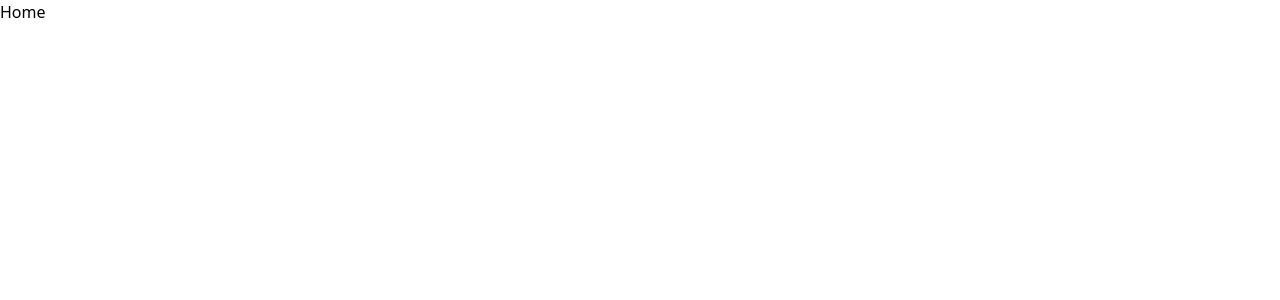
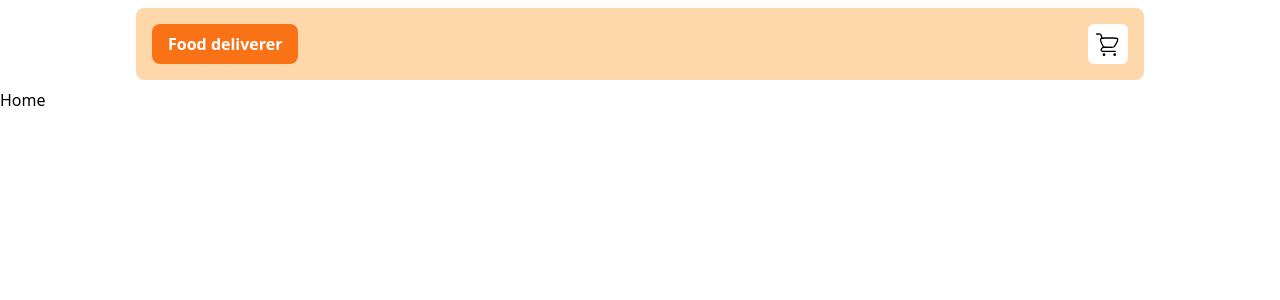
Before and after one commit to ArtemDanilov/food-delivery-app, a React (Vite) app: page / in a window 1280 px wide. Shown: the top 300 px of the page. Built offline with nearby package versions, Linux system fonts and the light colour scheme.

Commit message:
Create layout and header component

```diff
--- a/package.json
+++ b/package.json
@@ -12,6 +12,7 @@
   "dependencies": {
     "react": "^18.2.0",
     "react-dom": "^18.2.0",
+    "react-router-dom": "^6.10.0",
     "sass": "^1.62.0"
   },
   "devDependencies": {
--- a/src/App.jsx
+++ /dev/null
@@ -1,11 +0,0 @@
-import React from "react";
-
-function App() {
-  return (
-    <div>
-      <h1>Home</h1>
-    </div>
-  );
-}
-
-export default App;
--- /dev/null
+++ b/src/layout/Default.jsx
@@ -0,0 +1,15 @@
+import React from "react";
+import { Outlet } from "react-router-dom";
+import Header from "./Header";
+
+const Default = () => {
+  return (
+    <>
+      <Header />
+
+      <Outlet />
+    </>
+  );
+};
+
+export default Default;
--- /dev/null
+++ b/src/layout/Header/index.jsx
@@ -0,0 +1,30 @@
+import React from "react";
+
+import Basket from "../../svg/basket";
+
+const Header = () => {
+  const counter = 0;
+
+  return (
+    <header className="p-2 max-w-5xl mx-auto">
+      <div className="bg-orange-200 p-4 rounded-lg flex justify-between">
+        <div className="">
+          <h1 className="inline-block font-bold text-white text-center py-2 px-4 bg-orange-500 rounded-lg">
+            Food deliverer
+          </h1>
+        </div>
+        <button className="relative bg-white p-1 rounded-md">
+          <span className="sr-only">Basket</span>
+          <Basket width="32" height="32" classes="text-black" />
+          {counter !== 0 && (
+            <span className="absolute -bottom-2 -right-2 flex justify-center items-center bg-red-600 text-xs text-white text-bold w-5 h-5 rounded-full">
+              {counter}
+            </span>
+          )}
+        </button>
+      </div>
+    </header>
+  );
+};
+
+export default Header;
--- a/src/main.jsx
+++ b/src/main.jsx
@@ -1,11 +1,27 @@
-import React from "react";
-import ReactDOM from "react-dom/client";
-import App from "./App.jsx";
+import React from 'react';
+import {createBrowserRouter, RouterProvider} from 'react-router-dom';
+import ReactDOM from 'react-dom/client';
 
-import "./index.scss";
+import Layout from './layout/Default';
+import Home from './templates/Home';
 
-ReactDOM.createRoot(document.getElementById("root")).render(
+import './index.scss';
+
+const router = createBrowserRouter([
+  {
+    path: '/',
+    element: <Layout />,
+    children: [
+      {
+        index: true,
+        element: <Home />,
+      },
+    ],
+  },
+]);
+
+ReactDOM.createRoot(document.getElementById('root')).render(
   <React.StrictMode>
-    <App />
+    <RouterProvider router={router} />
   </React.StrictMode>
 );
--- /dev/null
+++ b/src/svg/Basket.jsx
@@ -0,0 +1,35 @@
+import React from "react";
+
+const Basket = (props) => {
+  return (
+    <svg
+      width={props.width}
+      height={props.height}
+      className={props.classes}
+      viewBox="0 0 24 24"
+      fill="none"
+      xmlns="http://www.w3.org/2000/svg"
+    >
+      <path
+        d="M3.5 4.5H5.05848C5.7542 4.5 6.10206 4.5 6.36395 4.68876C6.62584 4.87752 6.73584 5.20753 6.95585 5.86754L7.5 7.5"
+        stroke="currentColor"
+        strokeLinecap="round"
+      />
+      <path
+        d="M17.5 17.5H8.05091C7.90471 17.5 7.83162 17.5 7.77616 17.4938C7.18857 17.428 6.78605 16.8695 6.90945 16.2913C6.92109 16.2367 6.94421 16.1674 6.99044 16.0287V16.0287C7.04177 15.8747 7.06743 15.7977 7.09579 15.7298C7.38607 15.0342 8.04277 14.5608 8.79448 14.5054C8.8679 14.5 8.94906 14.5 9.11137 14.5H14.5"
+        stroke="currentColor"
+        strokeLinecap="round"
+        strokeLinejoin="round"
+      />
+      <path
+        d="M14.1787 14.5H11.1376C9.85836 14.5 9.21875 14.5 8.71781 14.1697C8.21687 13.8394 7.96492 13.2515 7.461 12.0757L7.29218 11.6818C6.48269 9.79294 6.07794 8.84853 6.52255 8.17426C6.96715 7.5 7.99464 7.5 10.0496 7.5H15.3305C17.6295 7.5 18.779 7.5 19.2126 8.24711C19.6462 8.99422 19.0758 9.99229 17.9352 11.9884L17.6517 12.4846C17.0897 13.4679 16.8088 13.9596 16.3432 14.2298C15.8776 14.5 15.3113 14.5 14.1787 14.5Z"
+        stroke="currentColor"
+        strokeLinecap="round"
+      />
+      <circle cx="17" cy="20" r="1" fill="currentColor" />
+      <circle cx="9" cy="20" r="1" fill="currentColor" />
+    </svg>
+  );
+};
+
+export default Basket;
--- /dev/null
+++ b/src/templates/Home.jsx
@@ -0,0 +1,7 @@
+import React from "react";
+
+const Home = () => {
+  return <h1>Home</h1>;
+};
+
+export default Home;
```
Also changed, not shown: src/layout/Header/style.scss (added), 1 other file (tests, documents, lock files or other folders).
